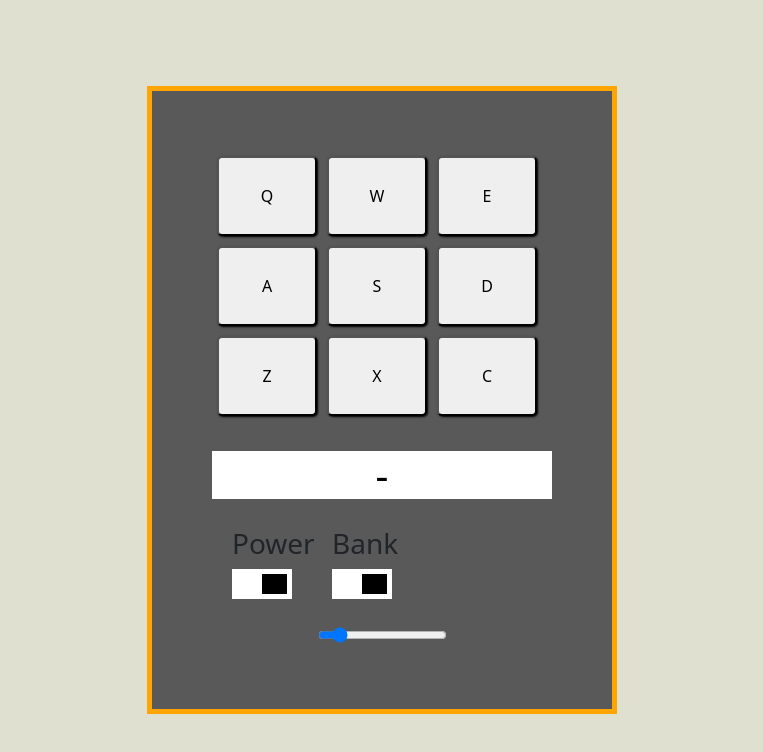
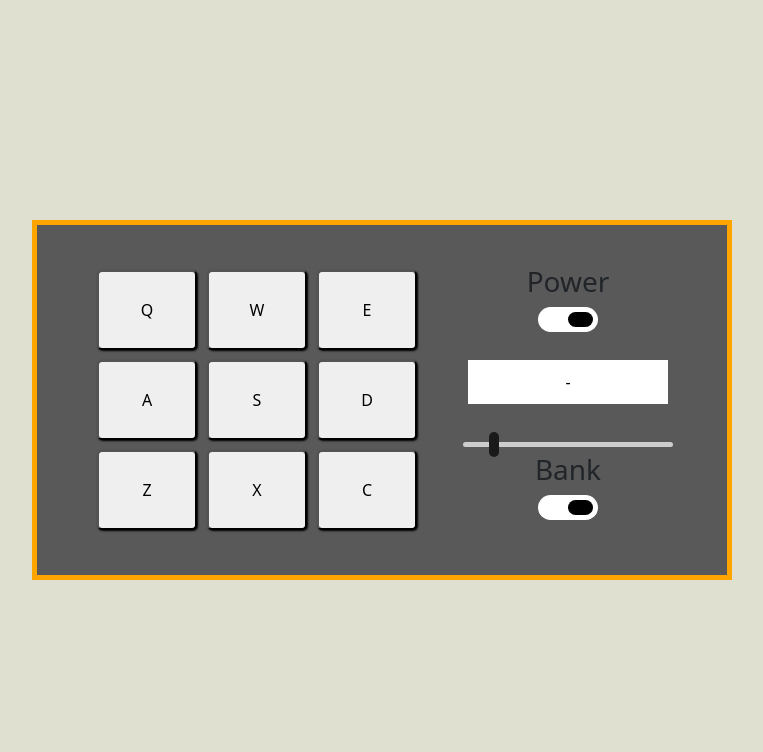
Before and after one commit to Im-Abhi/Drum-Machine, a React app: page / in a window 1280 px wide. Shown: the whole page, without its empty margins (258-1021 px from the left). Built offline with nearby package versions, Linux system fonts and the light colour scheme.

Commit message:
Update controls
Improve styling

```diff
--- a/src/App.css
+++ b/src/App.css
@@ -6,19 +6,25 @@
   background-color: rgb(224, 224, 209);
 }
 #drum-machine{
+  text-align: center;
+  position: relative;
+  width: 700px;
   background-color: #595959;
-    padding: 30px;
+  padding: 20px;
   border: 5px solid orange;
 }
 #display{
+  width: 200px;
   background-color: white;
+  padding: 10px;
   color: black;
-    margin-top: 30px;
+  margin: 25px auto;
   text-align:center;
 }
 .pads{
-    width: 400px;
-    padding:30px;
+  display: inline-block;
+  width: 372px;
+  padding:20px;
 }
 .pads button{
   width:100px;
@@ -29,9 +35,11 @@
 }
 .controls{
   width: 100px;
-    text-align:center;
-    padding: 20px;
-    display:inline-block;
+  margin: auto;
+  height: 70px;
+}
+.controls p{
+  margin-top: 10px;
 }
 @media screen and (max-width:650px){
   #drum-machine{
@@ -44,19 +52,54 @@
   box-shadow: none !IMPORTANT;
 }
 .switch{
+  cursor: pointer;
   width: 60px;
-    height: 30px;
+  height: 25px;
   background-color:white;
   padding:5px;
+  border-radius: 20px;
 }
 .slider{
   width: 25px;
-    height: 20px;
+  height: 15px;
   background-color: black;
   float: right;
+  border-radius: 20px;
 }
-
 .slidecontainer{
   width: 100%;
   text-align:center;
 }
+.controls-container{
+  padding: 20px;
+  text-align: center;
+  width: 250px;
+  height: 270px;
+  display: inline-block;
+  /* margin: auto; */
+  vertical-align: top;
+}
+.slide {
+  -webkit-appearance: none;
+  appearance: none;
+  width: 100%;
+  height: 5px;
+  border-radius: 20px;
+  outline: none;
+  opacity: 0.7;
+}
+.slide::-webkit-slider-thumb {
+  -webkit-appearance: none;
+  appearance: none;
+  border-radius: 20px;
+  width: 10px;
+  height: 25px;
+  background: black;
+  cursor: pointer;
+}
+.slide::-moz-range-thumb {
+  width: 25px;
+  height: 25px;
+  background: black;
+  cursor: pointer;
+}
--- a/src/Components/App.js
+++ b/src/Components/App.js
@@ -176,9 +176,10 @@ function App(){
         {bank.map((source) => {
           return <DrumPads source={source} play={playSound} />;
         })}
-        <h1 id="display">{curString}</h1>
+      </div>
+      <div className="controls-container">
         <Controls name="Power" changeControls={changeControls} />
-        <Controls name="Bank" changeControls={changeBank} />
+        <p id="display">{curString}</p>
         <div className="slidecontainer">
           <input
             type="range"
@@ -188,8 +189,9 @@ function App(){
             onChange={controlslider}
             className="slide"
             id="myRange"
-          />
+            />
         </div>
+        <Controls name="Bank" changeControls={changeBank} />
       </div>
     </div>
   )
```
Lines whose indentation alone changed are shown as unchanged.
